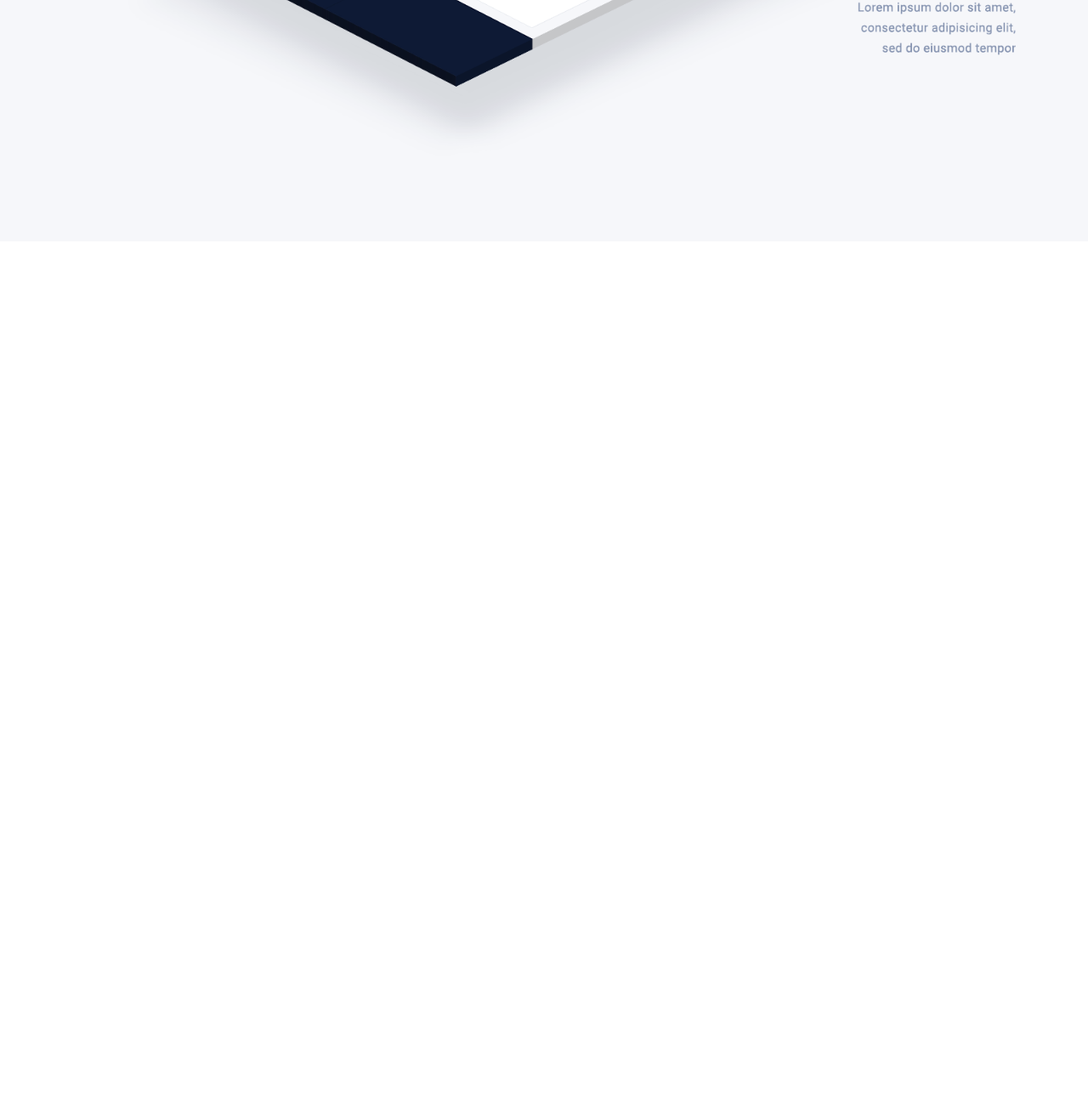
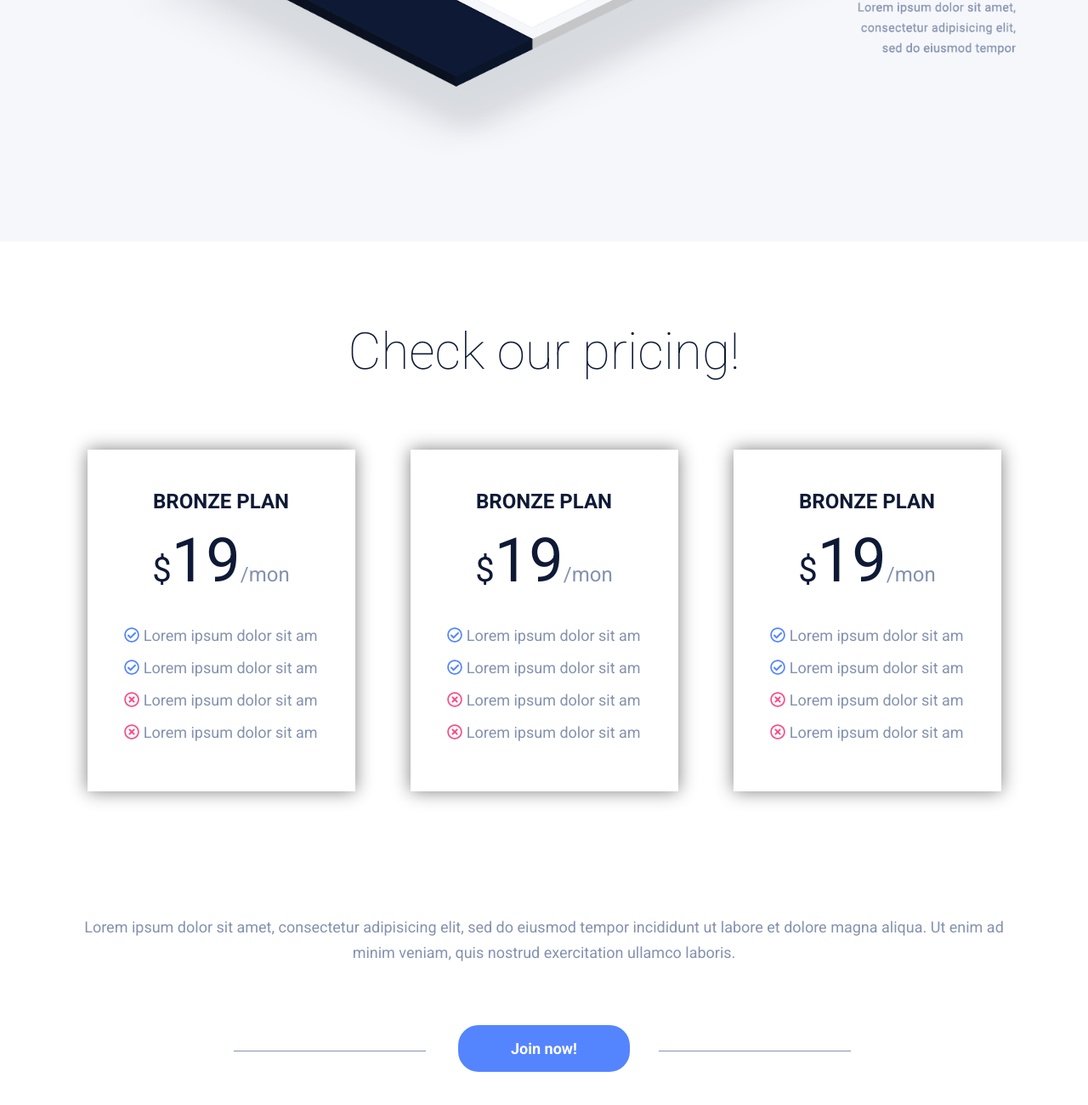
Before and after one commit to rifat-H/Merkury-Bootstrap, a website built with Parcel: page src/index.html in a window 1280 px wide. Shown: the part 3777-5077 px from the top of the page at 85% size. Before the commit the page ends 4061 px from the top, so only its background shows below. Built offline with nearby package versions, Linux system fonts and the light colour scheme.

Commit message:
pricing done

```diff
--- a/src/index.html
+++ b/src/index.html
@@ -181,7 +181,62 @@
     <!-- template end -->
 
     <!-- pricing start -->
-    <section class="pricing"></section>
+    <section class="pricing">
+        <div class="container">
+
+            <h1 class="title">Check our pricing!</h1>
+
+            <div class="row">
+
+                <!-- one plan start -->
+                <div class="col-md-4">
+                    <div class="plan">
+                        <h2 class="title2">BRONZE PLAN</h2>
+                        <h3><span class="currency">$</span><span class="number">19</span><span class="time">/mon</span>
+                        </h3>
+                        <p><span class="check"><i class="far fa-check-circle"></i></span> Lorem ipsum dolor sit am</p>
+                        <p><span class="check"><i class="far fa-check-circle"></i></span> Lorem ipsum dolor sit am</p>
+                        <p><span class="times"><i class="far fa-times-circle"></i></span> Lorem ipsum dolor sit am</p>
+                        <p><span class="times"><i class="far fa-times-circle"></i></span> Lorem ipsum dolor sit am</p>
+                    </div>
+                </div>
+                <!-- one plan end -->
+
+                <!-- one plan start -->
+                <div class="col-md-4">
+                    <div class="plan">
+                        <h2 class="title2">BRONZE PLAN</h2>
+                        <h3><span class="currency">$</span><span class="number">19</span><span class="time">/mon</span>
+                        </h3>
+                        <p><span class="check"><i class="far fa-check-circle"></i></span> Lorem ipsum dolor sit am</p>
+                        <p><span class="check"><i class="far fa-check-circle"></i></span> Lorem ipsum dolor sit am</p>
+                        <p><span class="times"><i class="far fa-times-circle"></i></span> Lorem ipsum dolor sit am</p>
+                        <p><span class="times"><i class="far fa-times-circle"></i></span> Lorem ipsum dolor sit am</p>
+                    </div>
+                </div>
+                <!-- one plan end -->
+
+                <!-- one plan start -->
+                <div class="col-md-4">
+                    <div class="plan">
+                        <h2 class="title2">BRONZE PLAN</h2>
+                        <h3><span class="currency">$</span><span class="number">19</span><span class="time">/mon</span>
+                        </h3>
+                        <p><span class="check"><i class="far fa-check-circle"></i></span> Lorem ipsum dolor sit am</p>
+                        <p><span class="check"><i class="far fa-check-circle"></i></span> Lorem ipsum dolor sit am</p>
+                        <p><span class="times"><i class="far fa-times-circle"></i></span> Lorem ipsum dolor sit am</p>
+                        <p><span class="times"><i class="far fa-times-circle"></i></span> Lorem ipsum dolor sit am</p>
+                    </div>
+                </div>
+                <!-- one plan end -->
+
+            </div>
+
+            <h4>Lorem ipsum dolor sit amet, consectetur adipisicing elit, sed do eiusmod tempor incididunt ut labore et
+                dolore magna aliqua. Ut enim ad minim veniam, quis nostrud exercitation ullamco laboris.</h4>
+                <button>Join now!</button>
+        </div>
+    </section>
     <!-- pricing end -->
 
     <!-- footer start -->
--- a/src/scss/_style.scss
+++ b/src/scss/_style.scss
@@ -244,7 +244,100 @@ header {
 // <!-- template end -->
 
 // <!-- pricing start -->
-.pricing {}
+.pricing {
+    padding: 105px 0;
+    text-align: center;
+
+    h1 {
+        color: #0e1a35;
+        margin-bottom: 45px;
+    }
+
+    .plan {
+        margin: 45px auto;
+        padding: 46px 12px;
+        background-color: #fff;
+        box-shadow: 0 0 20px 0 grey;
+        width: 90%;
+
+
+
+        h2 {
+            color: #0e1a35;
+        }
+
+        h3 {
+            margin: 40px 0;
+
+            .currency {
+                color: #0e1a35;
+                font-size: 40px;
+            }
+
+            .number {
+                color: #0e1a35;
+                font-size: 72px;
+            }
+
+            .time {
+                font-size: 24px;
+                color: #8492af;
+            }
+        }
+
+        p {
+            margin: 8px 0;
+
+            .check {
+                color: #5284ff;
+            }
+
+            .times {
+                color: #f94c86;
+            }
+        }
+
+    }
+
+    h4 {
+        margin-top: 100px;
+        margin-bottom: 70px;
+    }
+
+    button {
+        position: relative;
+        border-radius: 24px;
+        background-color: #5584ff;
+        padding: 17px 62px;
+        color: #ffffff;
+        font-weight: 700;
+        transition: .3s;
+
+
+
+
+        &:before {
+            position: absolute;
+            content: '';
+            width: 226px;
+            height: 1px;
+            background-color: #8492af;
+            top: 30px;
+            right: 240px;
+
+        }
+        &:after {
+            position: absolute;
+            content: '';
+            width: 226px;
+            height: 1px;
+            background-color: #8492af;
+            top: 30px;
+            right: -260px;
+        }
+    }
+
+}
 
 // <!-- pricing end -->
 
```
